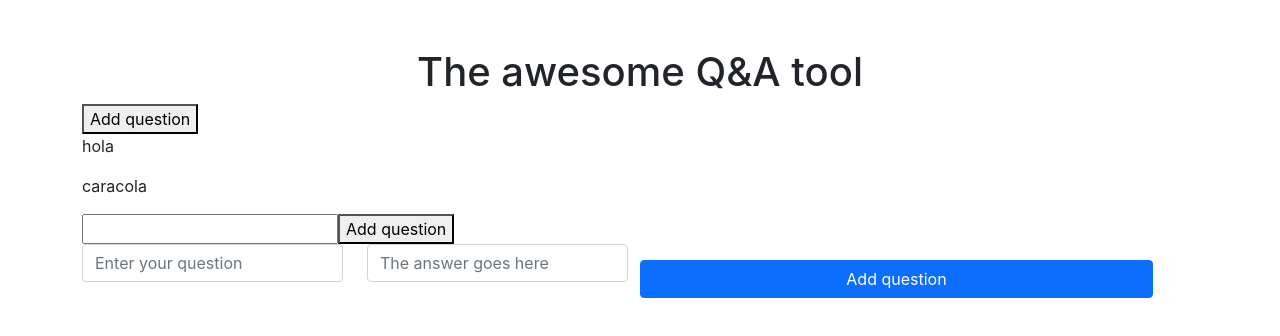
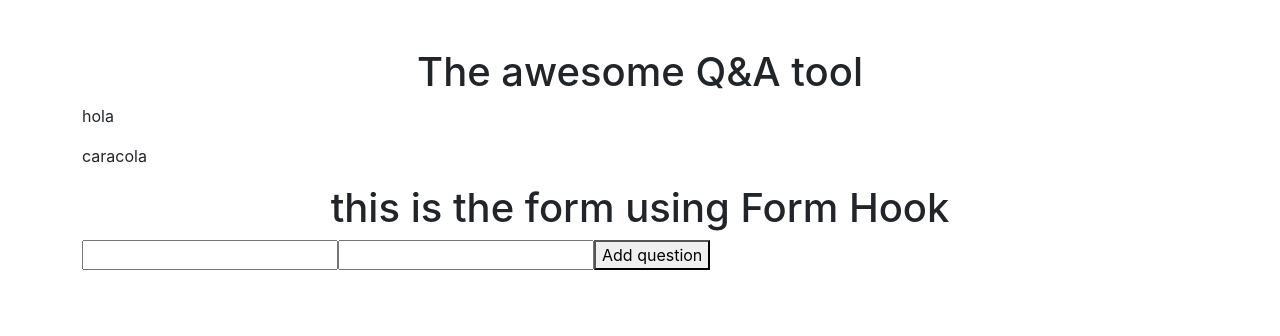
Before and after one commit to slvgonzalez/another-awesome-qa-tool, a React (Create React App) app: page / in a window 1280 px wide. Shown: the top 336 px of the page. Built offline with nearby package versions, Linux system fonts and the light colour scheme.

Commit message:
replaced old syntax for the validations of the form

```diff
--- a/src/App.js
+++ b/src/App.js
@@ -1,17 +1,16 @@
 import React from 'react';
 import List from './components/List.js'
+import FormHook from './components/FormHook.js'
 import Form from './components/Form.js'
 
-import FormHook from './components/FormHook.js'
 import './App.css';
 
 function App() {
   return (
     <div className="container mt-5">
-     <h1>The awesome Q&A tool</h1>
-     <List />
-    <FormHook />
-    <Form />
+      <h1>The awesome Q&A tool</h1>
+      <List />
+      <FormHook />
     </div>
   );
 }
--- a/src/components/Form.js
+++ b/src/components/Form.js
@@ -3,8 +3,8 @@ import React, {useState} from 'react'
 
 const Form = () => {
   const [list, setList] = useState({
-    question: "",
-    answer: ""
+    question: "This will be the first questions",
+    answer: "This will be the answer"
   })
 
   const handleInputChange = (event) => {
--- a/src/components/FormHook.js
+++ b/src/components/FormHook.js
@@ -3,7 +3,7 @@ import { useForm } from "react-hook-form";
 
 const FormHook = () => {
 
-  const { register, error, handleSubmit } = useForm();
+  const { register, errors, handleSubmit } = useForm();
 
   const onSubmit = (data) => {
     console.log(data)
@@ -11,11 +11,35 @@ const FormHook = () => {
 
     return (
       <>
+        <h1>this is the form using Form Hook</h1>
         <form onSubmit={handleSubmit(onSubmit)}>
           <input
-            label="question"
-            name="title"
             className="question_input my-6"
+            {...register('pregunta', {
+                required: {
+                  value: true,
+                  message: "A question is required",
+                  },
+                minLength: {
+                  value: 10,
+                  message: "Min 10 characters"
+                }
+              })
+            }
+          />
+          <input
+            className="question_input my-6"
+            {...register('respuesta',{
+                required: {
+                  value: true,
+                  message: "A question is required",
+                  },
+                minLength: {
+                  value: 10,
+                  message: "Min 10 characters"
+                }
+              })
+            }
           />
           <button>Add question</button>
         </form>
--- a/src/components/List.js
+++ b/src/components/List.js
@@ -11,7 +11,6 @@ const List = () => {
 
   return (
     <div className="list">
-      <button onClick={addQuestion}> Add question </button>
       {
         array.map((item, index) =>
           <p key={index}>{item}</p>
```
